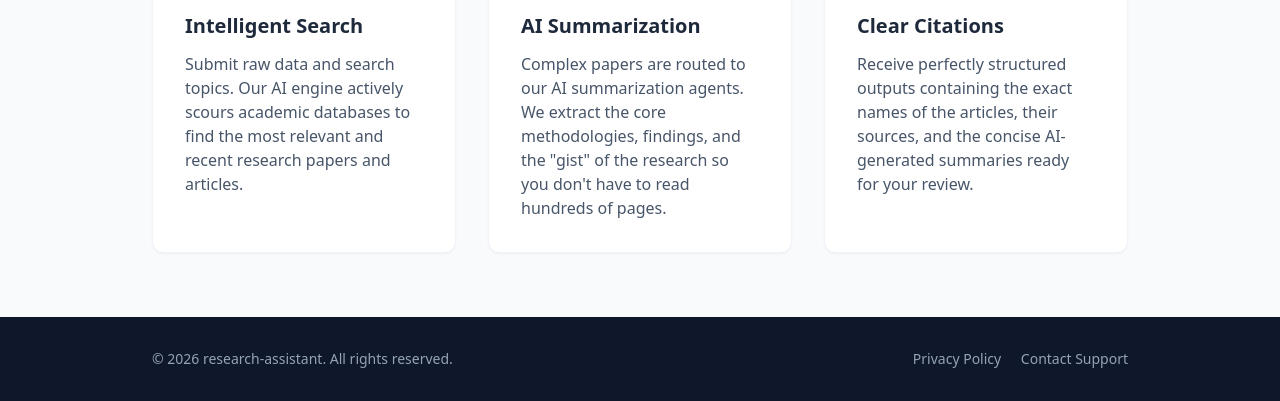
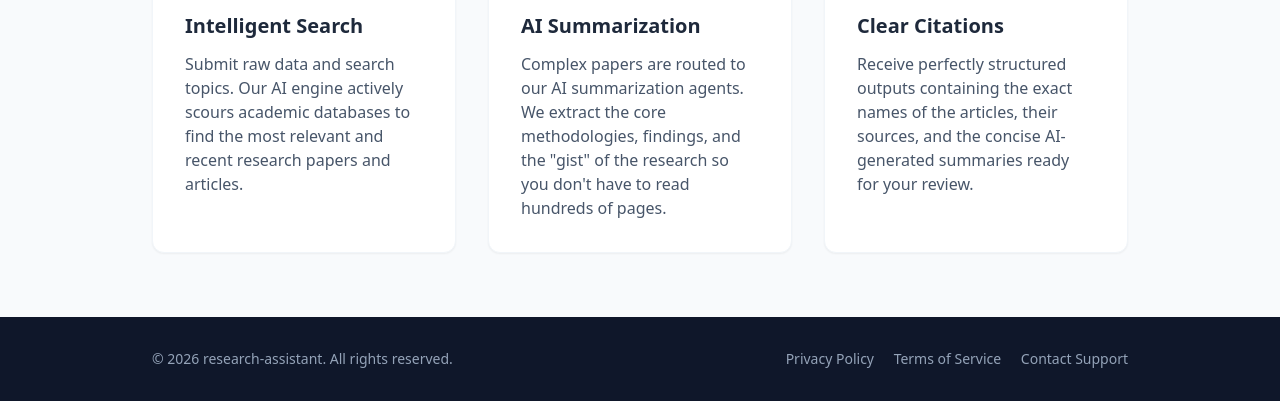
Before and after one commit to ahmadalkrad/research-assistant, a plain HTML site: page index.html in a window 1280 px wide. Shown: the part 505-906 px from the top of the page. Drawn offline with nearby package versions, Linux system fonts and the light colour scheme.

Commit message:
Update index.html

```diff
--- a/index.html
+++ b/index.html
@@ -63,6 +63,7 @@
             <p>&copy; 2026 research-assistant. All rights reserved.</p>
             <div class="mt-4 md:mt-0 space-x-4">
                 <a href="privacy.html" class="hover:text-white transition">Privacy Policy</a>
+                <a href="terms.html" class="hover:text-white transition">Terms of Service</a>
                 <a href="mailto:contact@alkradstore.online" class="hover:text-white transition">Contact Support</a>
             </div>
         </div>
```
